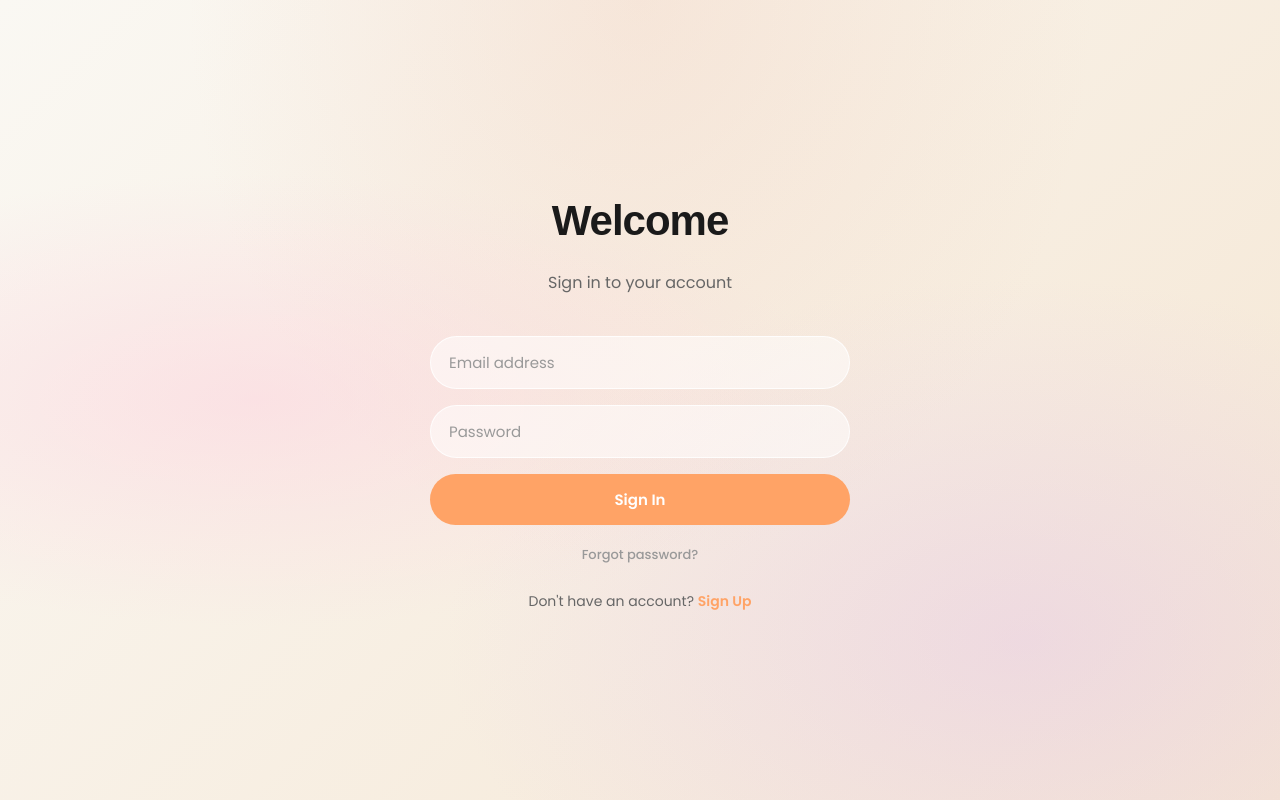
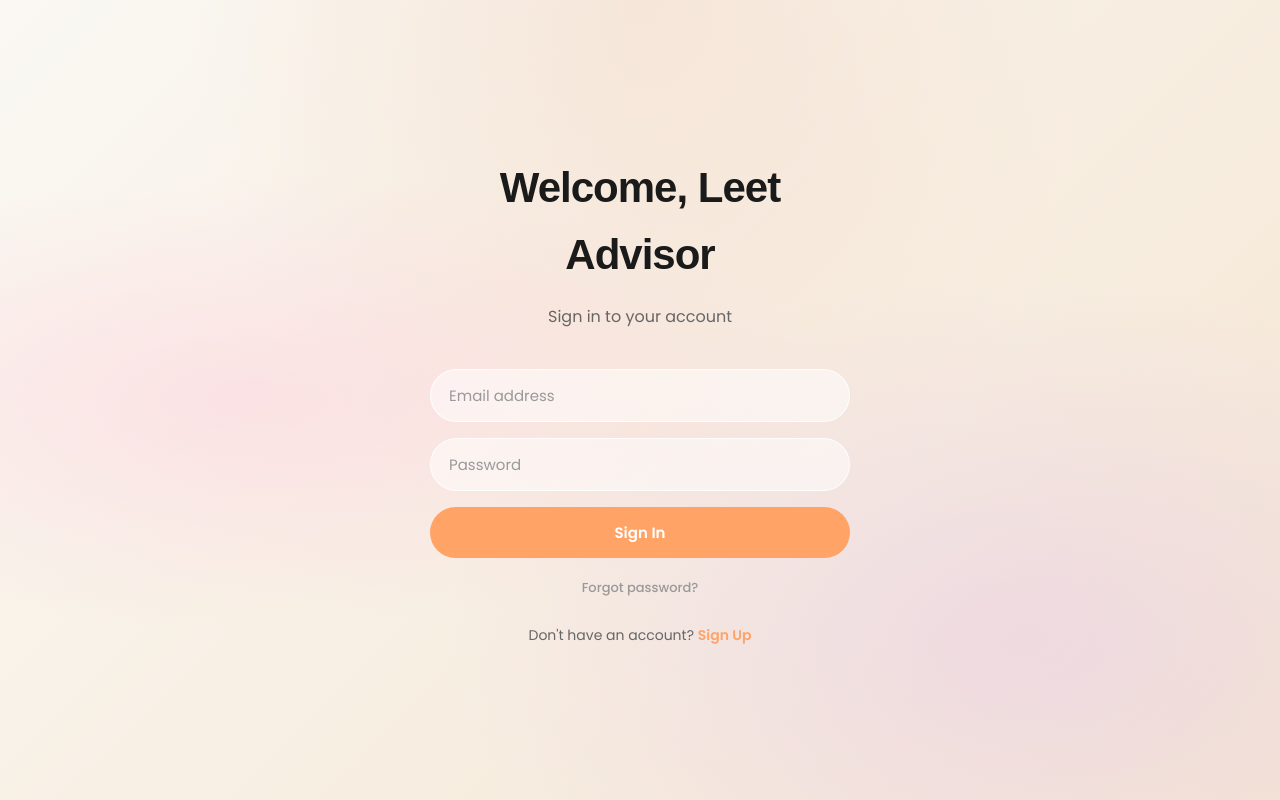
Before and after one commit to alvintanwt-code/aiReportGen, a Next.js app: page / in a window 1280 px wide. Built offline with nearby package versions, Linux system fonts and the light colour scheme; no server answers; a web font is replaced by a local one.

Commit message:
Add typing animation to LoginPage header

```diff
--- a/components/LoginPage.jsx
+++ b/components/LoginPage.jsx
@@ -1,6 +1,6 @@
 'use client';
 
-import { useState } from 'react';
+import { useState, useEffect } from 'react';
 import { signUp, login, resetPassword } from '../lib/firebaseUtils';
 
 export default function LoginPage({ onAuthSuccess }) {
@@ -13,6 +13,24 @@ export default function LoginPage({ onAuthSuccess }) {
   const [showForgotPassword, setShowForgotPassword] = useState(false);
   const [resetEmail, setResetEmail] = useState('');
   const [resetMessage, setResetMessage] = useState('');
+  const [displayedText, setDisplayedText] = useState('');
+
+  // Typing animation effect
+  useEffect(() => {
+    const fullText = 'Welcome, Leet Advisor';
+    let currentIndex = 0;
+
+    const typingInterval = setInterval(() => {
+      if (currentIndex <= fullText.length) {
+        setDisplayedText(fullText.slice(0, currentIndex));
+        currentIndex++;
+      } else {
+        clearInterval(typingInterval);
+      }
+    }, 63); // ~63ms per character for natural typing pace
+
+    return () => clearInterval(typingInterval);
+  }, []);
 
   const handleSubmit = async (e) => {
     e.preventDefault();
@@ -50,8 +68,27 @@ export default function LoginPage({ onAuthSuccess }) {
       <div style={{ width: '100%', maxWidth: '420px' }}>
         {/* Header */}
         <div style={{ marginBottom: '40px', textAlign: 'center' }}>
+          <style>{`
+            @keyframes typing-cursor {
+              0%, 49% { opacity: 1; }
+              50%, 100% { opacity: 0; }
+            }
+            .typing-text-login {
+              display: inline-block;
+              position: relative;
+            }
+            .typing-cursor-login {
+              animation: typing-cursor 0.6s infinite;
+              margin-left: 2px;
+            }
+          `}</style>
           <h1 style={{ fontSize: '42px', fontWeight: '700', margin: '0 0 16px 0', color: '#1a1a1a', letterSpacing: '-1px', fontFamily: "'Albra', sans-serif" }}>
-            Welcome
+            <span className="typing-text-login">
+              {displayedText}
+              {displayedText.length < 'Welcome, Leet Advisor'.length && (
+                <span className="typing-cursor-login">|</span>
+              )}
+            </span>
           </h1>
           <p style={{ fontSize: '16px', color: '#666', margin: '0', fontFamily: "'Poppins', sans-serif" }}>
             {isSignUp ? 'Create your account' : 'Sign in to your account'}
```
